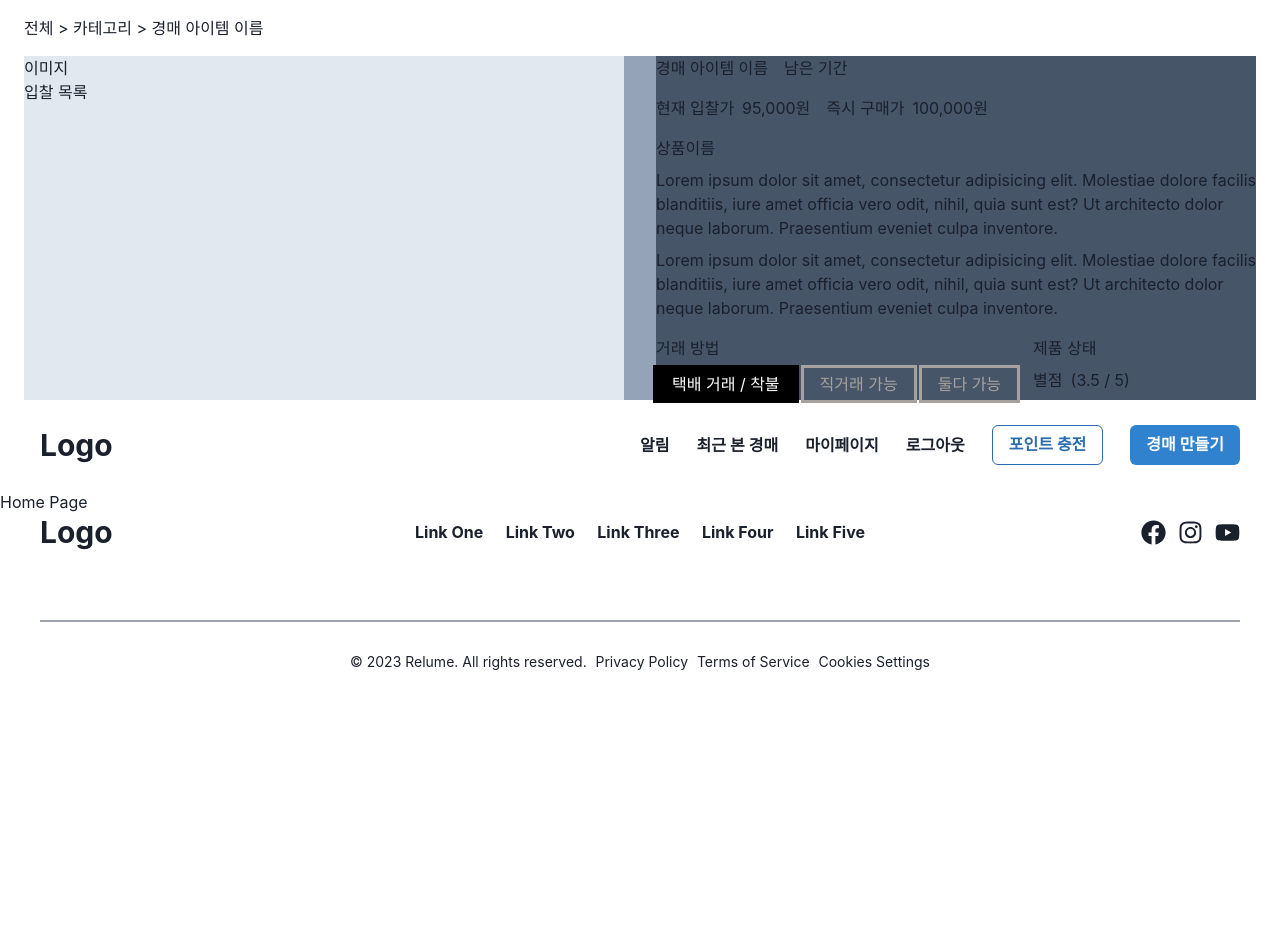
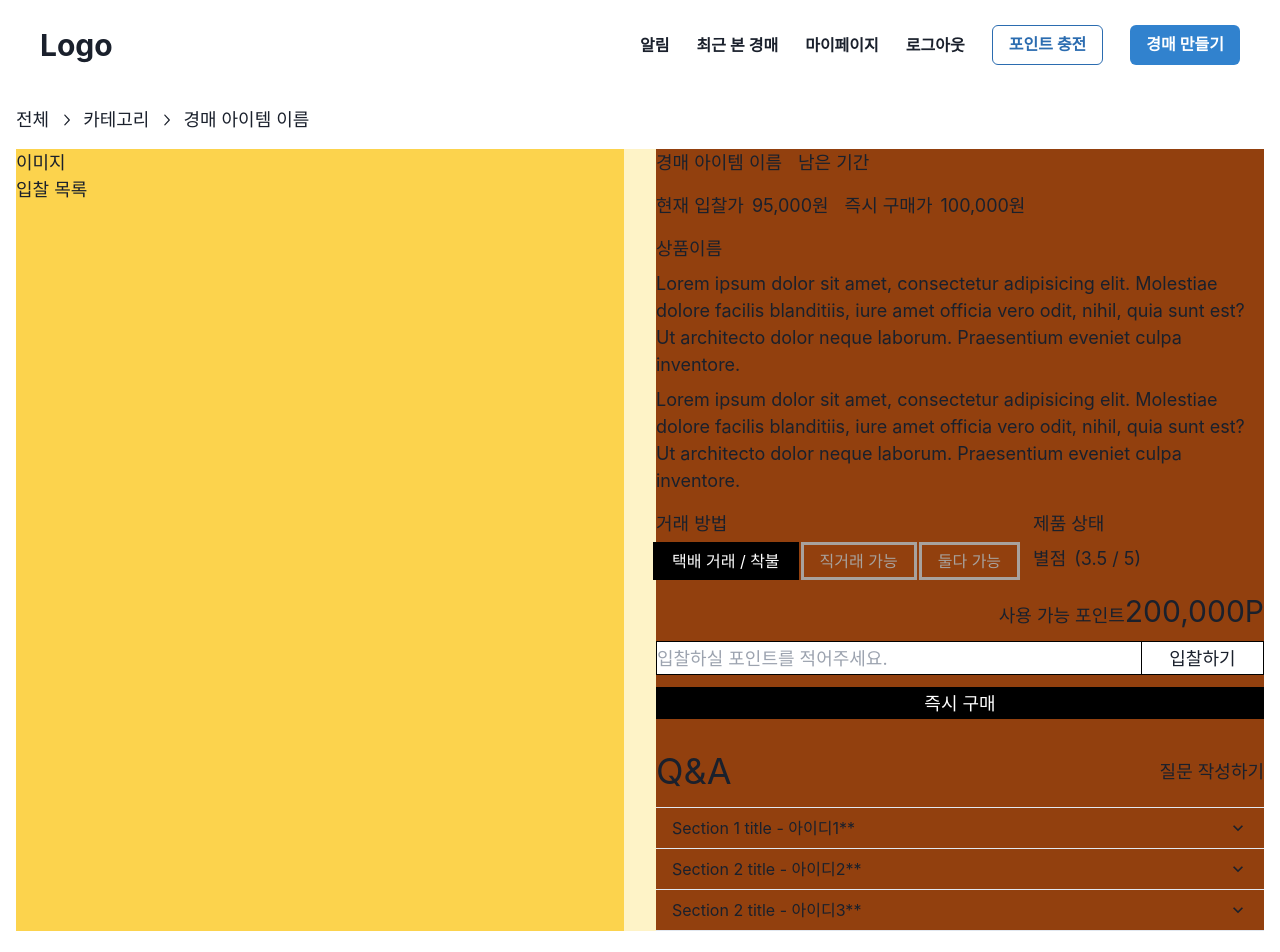
Before and after one commit to UsedAuction/front-end, a React (Vite) app: page / in a window 1280 px wide. Shown: the top 952 px of the page. Before the commit the page ends 800 px from the top, so only its background shows below. Built offline with nearby package versions, Linux system fonts and the light colour scheme.

Commit message:
design: QnA 구역 추가 및 전체 디자인 수정

```diff
--- a/src/App.tsx
+++ b/src/App.tsx
@@ -6,8 +6,8 @@ import Footer from './components/layout/Footer';
 function App() {
   return (
     <>
+      <Nav />
       <AuctionDetail />
-      <Nav />
       <Page />
       <Footer />
     </>
--- a/src/pages/AuctionDetail.tsx
+++ b/src/pages/AuctionDetail.tsx
@@ -1,13 +1,36 @@
+import {
+  Accordion,
+  AccordionButton,
+  AccordionIcon,
+  AccordionItem,
+  AccordionPanel,
+  Box,
+  Breadcrumb,
+  BreadcrumbItem,
+  BreadcrumbLink,
+} from '@chakra-ui/react';
+import { RxChevronRight } from 'react-icons/rx';
+
 const AuctionDetail = () => {
   return (
-    <div className="px-6">
-      <div className="my-4">전체 &gt; 카테고리 &gt; 경매 아이템 이름</div>
-      <div className="bg-slate-400 flex gap-8">
-        <section className="bg-slate-200 flex flex-col w-1/2">
+    <div className="px-4 max-w-screen-2xl flex flex-col mx-auto text-18px mb-8">
+      <Breadcrumb className="py-4" spacing="8px" separator={<RxChevronRight />}>
+        <BreadcrumbItem>
+          <BreadcrumbLink href="#">전체</BreadcrumbLink>
+        </BreadcrumbItem>
+        <BreadcrumbItem>
+          <BreadcrumbLink href="#">카테고리</BreadcrumbLink>
+        </BreadcrumbItem>
+        <BreadcrumbItem isCurrentPage>
+          <BreadcrumbLink>경매 아이템 이름</BreadcrumbLink>
+        </BreadcrumbItem>
+      </Breadcrumb>
+      <div className="bg-amber-100 flex gap-8">
+        <section className="bg-amber-300 flex flex-col w-1/2">
           <div>이미지</div>
           <div>입찰 목록</div>
         </section>
-        <section className="bg-slate-600 flex flex-col gap-4 w-1/2">
+        <section className="bg-amber-800 flex flex-col gap-4 w-1/2">
           <div className="flex gap-4">
             <h1>경매 아이템 이름</h1>
             <span>남은 기간</span>
@@ -38,7 +61,7 @@ const AuctionDetail = () => {
           <div className="flex gap-4">
             <div className="flex flex-col gap-2">
               <span>거래 방법</span>
-              <div className="flex gap-2">
+              <div className="flex gap-2 text-16px">
                 <button className="outline outline-black text-white bg-black py-1 px-4">
                   택배 거래 / 착불
                 </button>
@@ -54,6 +77,75 @@ const AuctionDetail = () => {
               </div>
             </div>
           </div>
+          <div className="flex flex-col items-end gap-3">
+            <div>
+              사용 가능 포인트
+              <span className="text-3xl">200,000P</span>
+            </div>
+            <form className="w-full flex border border-black">
+              <input
+                type="text"
+                placeholder="입찰하실 포인트를 적어주세요."
+                className="w-4/5 h-8 border-r border-black"
+              />
+              <button className="w-1/5 h-8 bg-white outline-black">입찰하기</button>
+            </form>
+            <button className="w-full h-8 bg-black text-white">즉시 구매</button>
+          </div>
+          <div className="flex flex-col">
+            <div className="flex justify-between items-center py-4">
+              <span className="text-4xl">Q&A</span>
+              <span>질문 작성하기</span>
+            </div>
+            <Accordion allowToggle>
+              <AccordionItem>
+                <h2>
+                  <AccordionButton>
+                    <Box as="span" flex="1" textAlign="left">
+                      Section 1 title - 아이디1**
+                    </Box>
+                    <AccordionIcon />
+                  </AccordionButton>
+                </h2>
+                <AccordionPanel pb={4}>
+                  Lorem ipsum dolor sit amet, consectetur adipiscing elit, sed do eiusmod tempor
+                  incididunt ut labore et dolore magna aliqua. Ut enim ad minim veniam, quis nostrud
+                  exercitation ullamco laboris nisi ut aliquip ex ea commodo consequat.
+                </AccordionPanel>
+              </AccordionItem>
+
+              <AccordionItem>
+                <h2>
+                  <AccordionButton>
+                    <Box as="span" flex="1" textAlign="left">
+                      Section 2 title - 아이디2**
+                    </Box>
+                    <AccordionIcon />
+                  </AccordionButton>
+                </h2>
+                <AccordionPanel pb={4}>
+                  Lorem ipsum dolor sit amet, consectetur adipiscing elit, sed do eiusmod tempor
+                  incididunt ut labore et dolore magna aliqua. Ut enim ad minim veniam, quis nostrud
+                  exercitation ullamco laboris nisi ut aliquip ex ea commodo consequat.
+                </AccordionPanel>
+              </AccordionItem>
+              <AccordionItem>
+                <h2>
+                  <AccordionButton>
+                    <Box as="span" flex="1" textAlign="left">
+                      Section 2 title - 아이디3**
+                    </Box>
+                    <AccordionIcon />
+                  </AccordionButton>
+                </h2>
+                <AccordionPanel pb={4}>
+                  Lorem ipsum dolor sit amet, consectetur adipiscing elit, sed do eiusmod tempor
+                  incididunt ut labore et dolore magna aliqua. Ut enim ad minim veniam, quis nostrud
+                  exercitation ullamco laboris nisi ut aliquip ex ea commodo consequat.
+                </AccordionPanel>
+              </AccordionItem>
+            </Accordion>
+          </div>
         </section>
       </div>
     </div>
--- a/tailwind.config.js
+++ b/tailwind.config.js
@@ -2,7 +2,12 @@
 export default {
   content: ['./index.html', './src/**/*.{js,ts,jsx,tsx}'],
   theme: {
-    extend: {},
+    extend: {
+      fontSize: {
+        '18px': '18px',
+        '16px': '16px',
+      },
+    },
   },
   plugins: [],
 };
```
